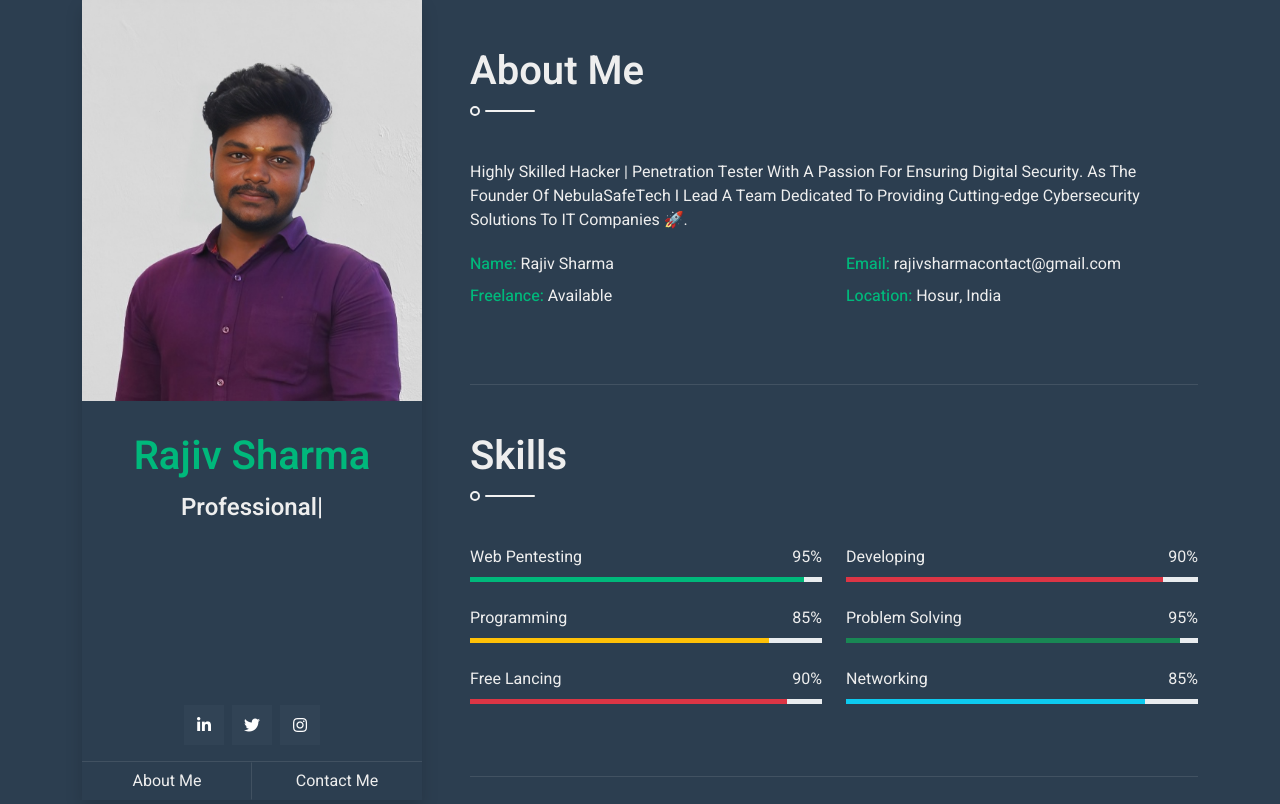
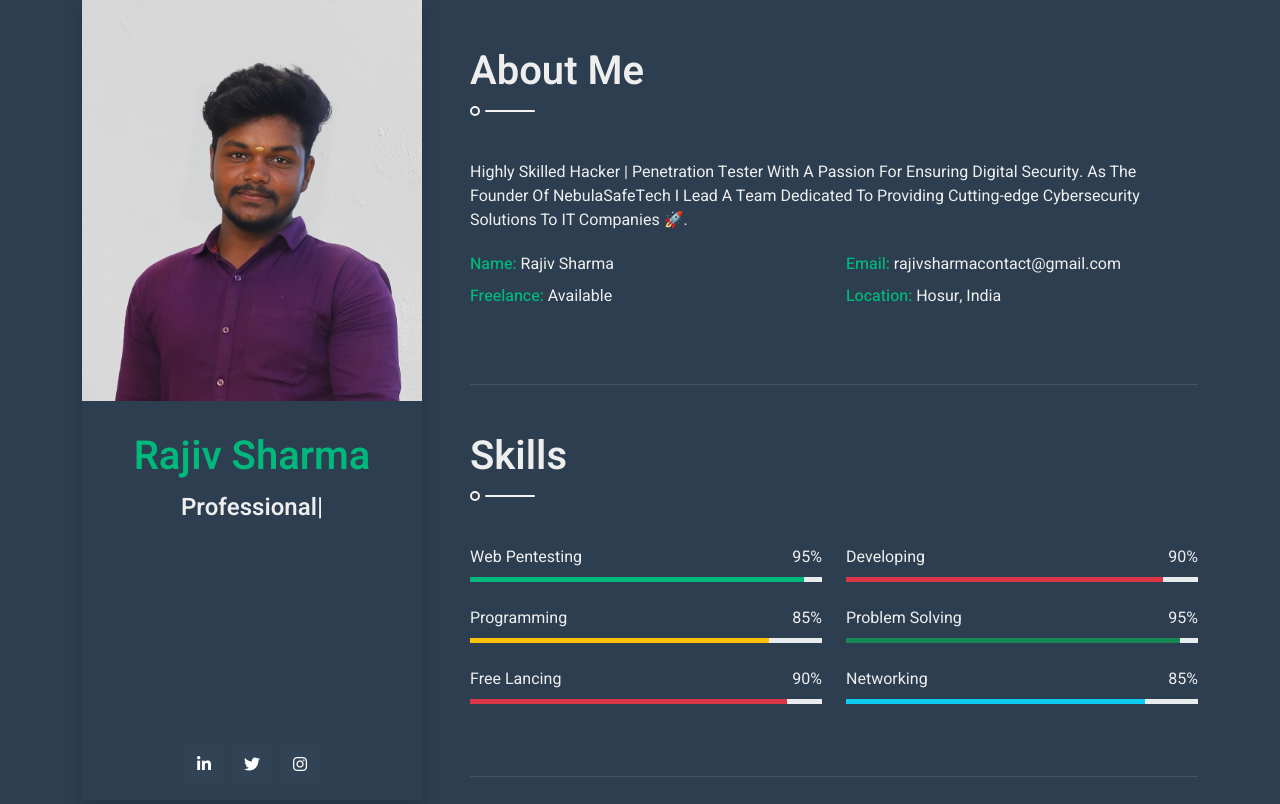
Before and after one commit to Rajivsharma0x14/portfolio, a plain HTML site: page index.html in a window 1280 px wide. Shown: the top 804 px of the page. Drawn offline with nearby package versions, Linux system fonts and the light colour scheme.

Commit message:
Update index.html

```diff
--- a/index.html
+++ b/index.html
@@ -54,10 +54,6 @@
                             <a class="btn btn-secondary btn-square mx-1" href="https://www.linkedin.com/in/rajiv-sharma-nebula/" target="_blank"><i class="fab fa-linkedin-in"></i></a>
                             <a class="btn btn-secondary btn-square mx-1" href="https://twitter.com/Rajiv_404" target="_blank"><i class="fab fa-twitter"></i></a>
                             <a class="btn btn-secondary btn-square mx-1" href="https://www.instagram.com/mr.toxic_shadow/" target="_blank"><i class="fab fa-instagram"></i></a>
-                        </div>
-                        <div class="d-flex align-items-end justify-content-between border-top">
-                            <a href="#about" class="btn w-50 border-end">About Me</a>
-                            <a href="#contact" class="btn w-50 btn-scroll">Contact Me</a>
                         </div>
                     </div>
                 </div>
```
